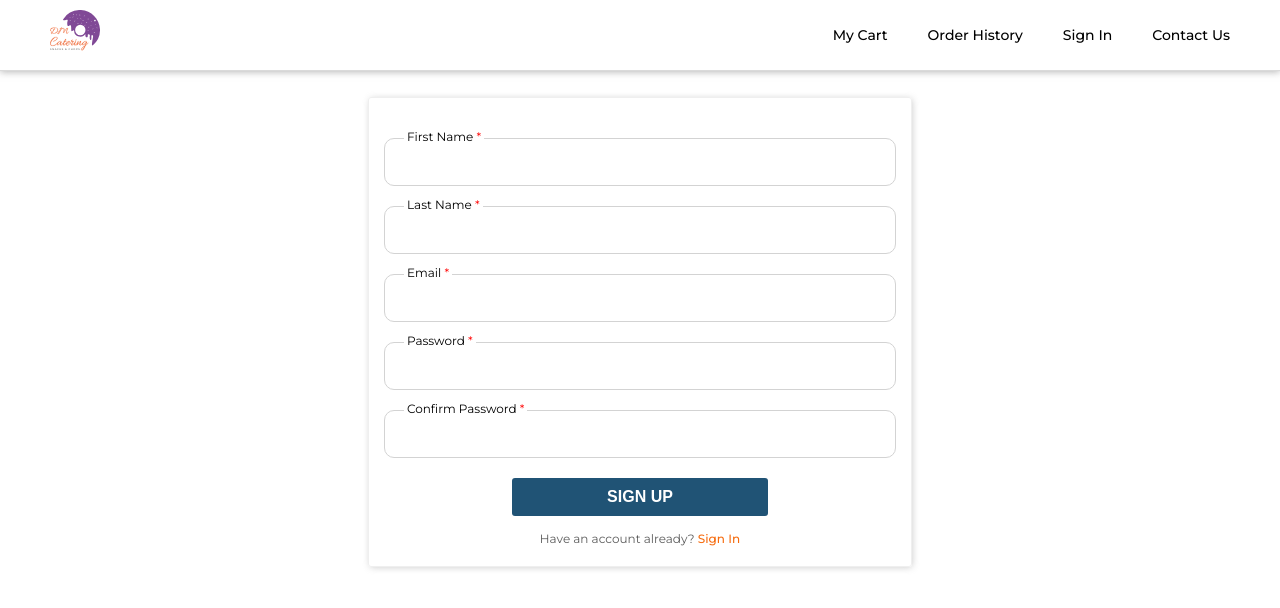
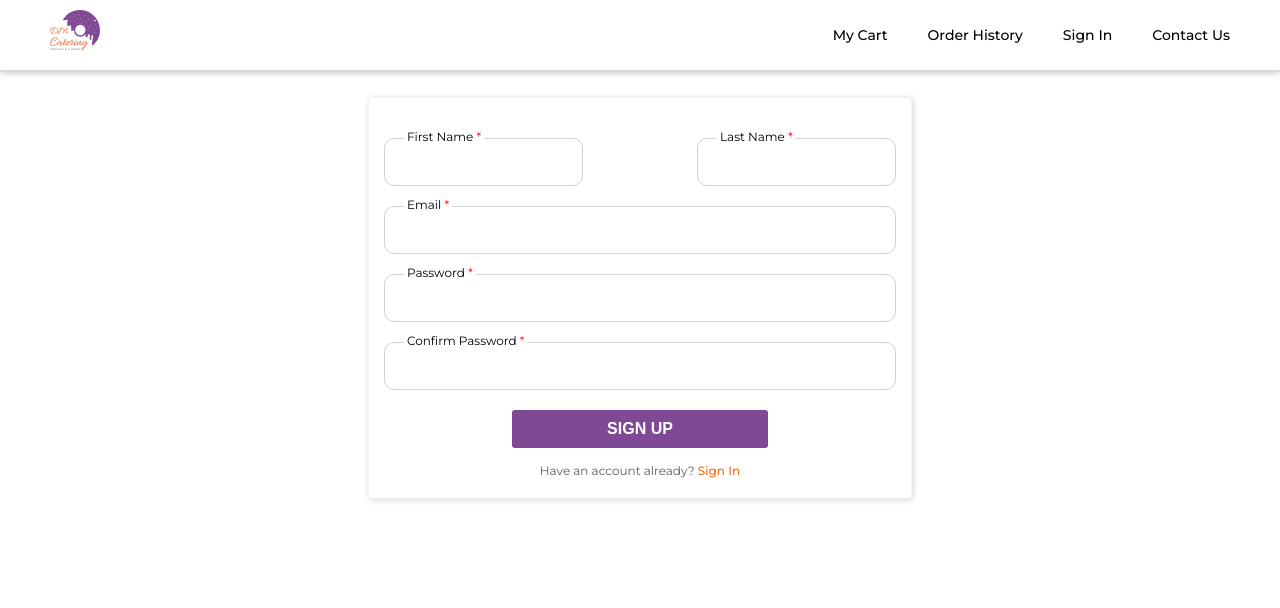
Before and after one commit to Obafemi-NG/dm-catering, a React (Create React App) app: page /signup in a window 1280 px wide. Shown: the top 608 px of the page. Built offline with nearby package versions, Linux system fonts and the light colour scheme.

Commit message:
implemented the right colors for the project

```diff
--- a/src/Pages/SignIn/SignIn.module.css
+++ b/src/Pages/SignIn/SignIn.module.css
@@ -69,7 +69,7 @@
   align-items: center;
 }
 .signin {
-  background-color: #f66b0e;
+  background-color: #804996;
   border: none;
   color: white;
   font-size: 16px;
--- a/src/Pages/SignUp/SignUp.jsx
+++ b/src/Pages/SignUp/SignUp.jsx
@@ -9,6 +9,7 @@ const SignUp = () => {
       <Header />
       <div className={styles["page-content"]}>
         <div className={styles["form-section"]}>
+          <div className={styles.name}>
             <div className={styles["input-section"]}>
               <input className={styles.input} type="text" />
               <label className={styles.label} htmlFor="firstName">
@@ -23,6 +24,8 @@ const SignUp = () => {
                 Last Name <span className={styles.asterik}>*</span>
               </label>
             </div>
+          </div>
+
           <div className={styles["input-section"]}>
             <input className={styles.input} type="email" />
             <label className={styles.label} htmlFor="email">
--- a/src/Pages/SignUp/SignUp.module.css
+++ b/src/Pages/SignUp/SignUp.module.css
@@ -20,7 +20,12 @@
     margin-top: 17vw;
   }
 }
-
+@media screen and (min-width: 420px) {
+  .name {
+    display: flex;
+    justify-content: space-between;
+  }
+}
 .input-section {
   display: flex;
   flex-direction: column;
@@ -69,7 +74,7 @@
   align-items: center;
 }
 .sign-up {
-  background-color: #205375;
+  background-color: #804996;
   border: none;
   color: white;
   font-size: 16px;
--- a/src/components/Header/Header.jsx
+++ b/src/components/Header/Header.jsx
@@ -26,7 +26,7 @@ const Header = () => {
         </ul>
       </div>
       <div className={styles.dropDown}>
-        <DropDown fill="purple" onClick={handleToggle} />
+        <DropDown fill="#804996" onClick={handleToggle} />
       </div>
     </div>
   );
```
Lines whose indentation alone changed are shown as unchanged.
